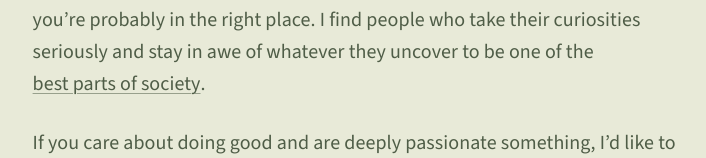
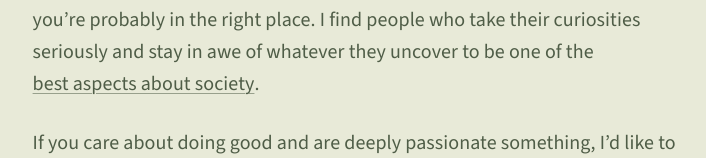
Before and after one commit to saykig/sarakim23, a Next.js app: page /about in a window 1280 px wide. Shown: the part 904-1062 px from the top of the page, without its empty margins (25-731 px from the left). Built offline with nearby package versions, Linux system fonts and the light colour scheme.

Commit message:
Refine About curiosity sentence

```diff
--- a/app/components/about-copy.tsx
+++ b/app/components/about-copy.tsx
@@ -133,7 +133,7 @@ export function AboutCopy() {
           }
         >
           <button type="button" className="about-inline-easter-egg">
-            best parts of society
+            best aspects about society
           </button>
         </Tooltip>
         .
```
